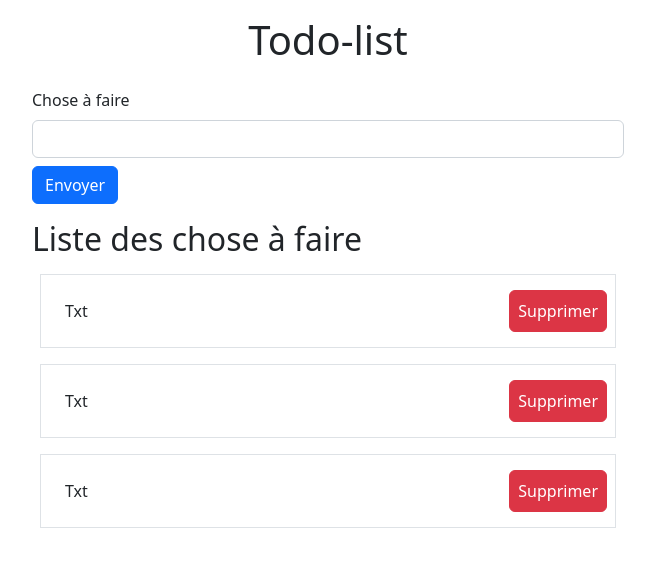
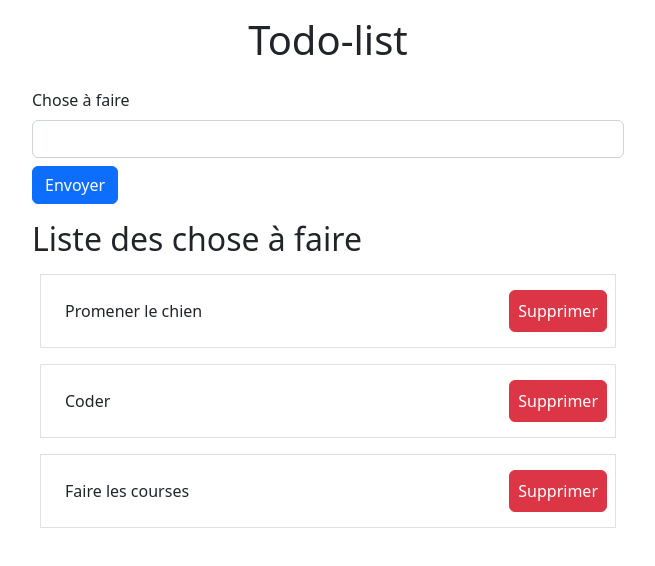
Before and after one commit to Aucante/react-training, a React (Create React App) app: page / in a window 1280 px wide. Shown: the top 566 px of the page, without its empty margins (312-967 px from the left). Built offline with nearby package versions, Linux system fonts and the light colour scheme.

Commit message:
afficher liste

```diff
--- a/src/Components/Form.js
+++ b/src/Components/Form.js
@@ -4,7 +4,9 @@ import Item from './Item'
 export default function Form(){
 
     const [dataArr, setDataArr] = useState([
-        {txt: "Promener le chien"}
+        {txt: "Promener le chien"},
+        {txt: "Coder"},
+        {txt: "Faire les courses"},
     ])
 
     return (
@@ -16,9 +18,14 @@ export default function Form(){
             </form>
             <h2>Liste des chose à faire</h2>
             <ul className="list-group">
-                <Item />
-                <Item />
-                <Item />
+                {dataArr.map((item, index) => {
+                    return (
+                        <Item
+                        txt={item.txt}
+                        key={index}
+                        />
+                    )
+                })}
             </ul>
         </div>
     )
--- a/src/Components/Item.js
+++ b/src/Components/Item.js
@@ -1,9 +1,9 @@
 
 
-export default function Item() {
+export default function Item(props) {
   return (
     <li className="border d-flex justify-content-between align-items-center p-2 m-2">
-        <div className="p-3">Txt</div>
+        <div className="p-3">{props.txt}</div>
         <button className="btn btn-danger p-2 h-50">Supprimer</button>
     </li>
   )
```
